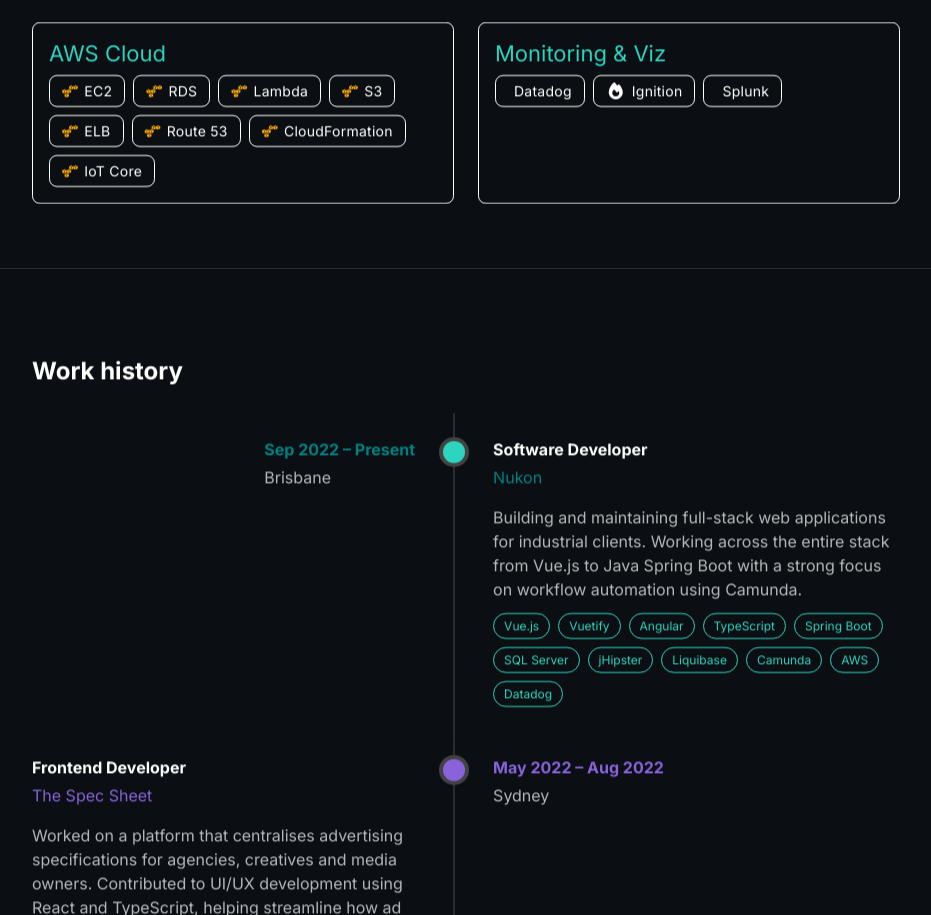
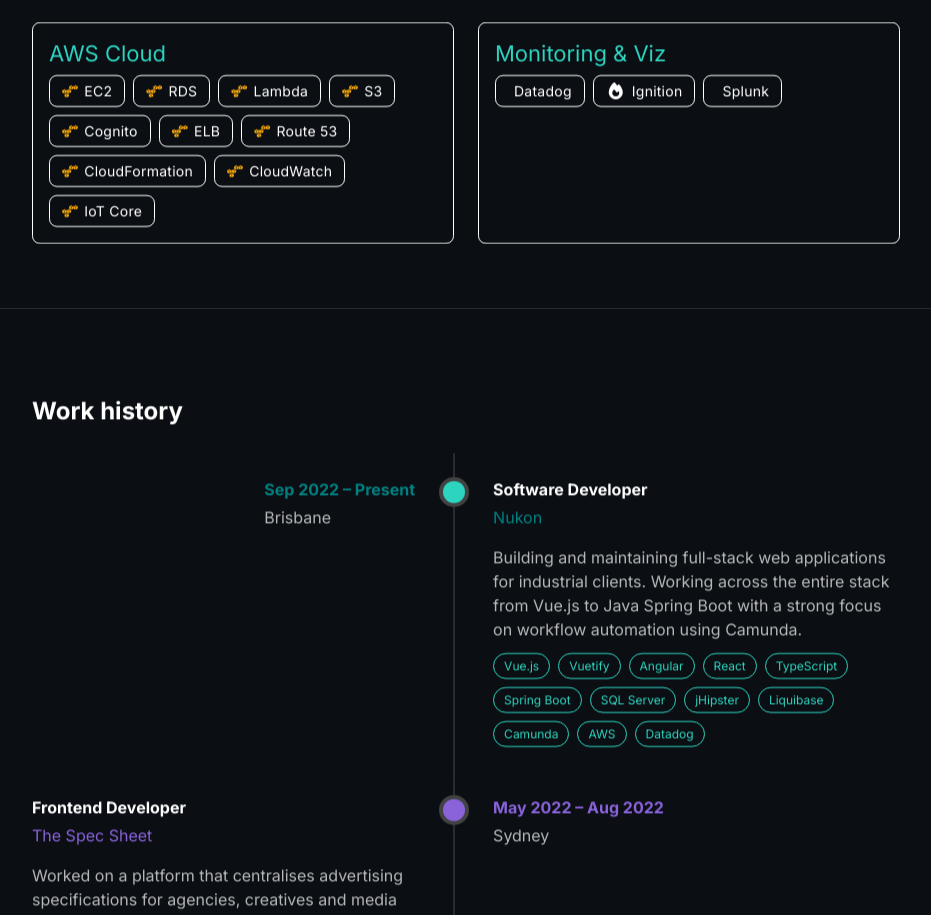
Before and after one commit to karthick1108/karthick-portfolio, a Vue app: page / in a window 1280 px wide. Shown: the part 1832-2747 px from the top of the page, without its empty margins (174-1105 px from the left). Built offline with nearby package versions, Linux system fonts and the light colour scheme; no server answers.

Commit message:
Update skills + experience

```diff
--- a/src/data/experience.ts
+++ b/src/data/experience.ts
@@ -21,6 +21,7 @@
       'Vue.js',
       'Vuetify',
       'Angular',
+      'React',
       'TypeScript',
       'Spring Boot',
       'SQL Server',
--- a/src/data/skills.ts
+++ b/src/data/skills.ts
@@ -58,9 +58,11 @@
       { name: 'RDS', icon: 'devicon-amazonwebservices-plain colored' },
       { name: 'Lambda', icon: 'devicon-amazonwebservices-plain colored' },
       { name: 'S3', icon: 'devicon-amazonwebservices-plain colored' },
+      { name: 'Cognito', icon: 'devicon-amazonwebservices-plain colored' },
       { name: 'ELB', icon: 'devicon-amazonwebservices-plain colored' },
       { name: 'Route 53', icon: 'devicon-amazonwebservices-plain colored' },
       { name: 'CloudFormation', icon: 'devicon-amazonwebservices-plain colored' },
+      { name: 'CloudWatch', icon: 'devicon-amazonwebservices-plain colored' },
       { name: 'IoT Core', icon: 'devicon-amazonwebservices-plain colored' },
     ],
   },
```
